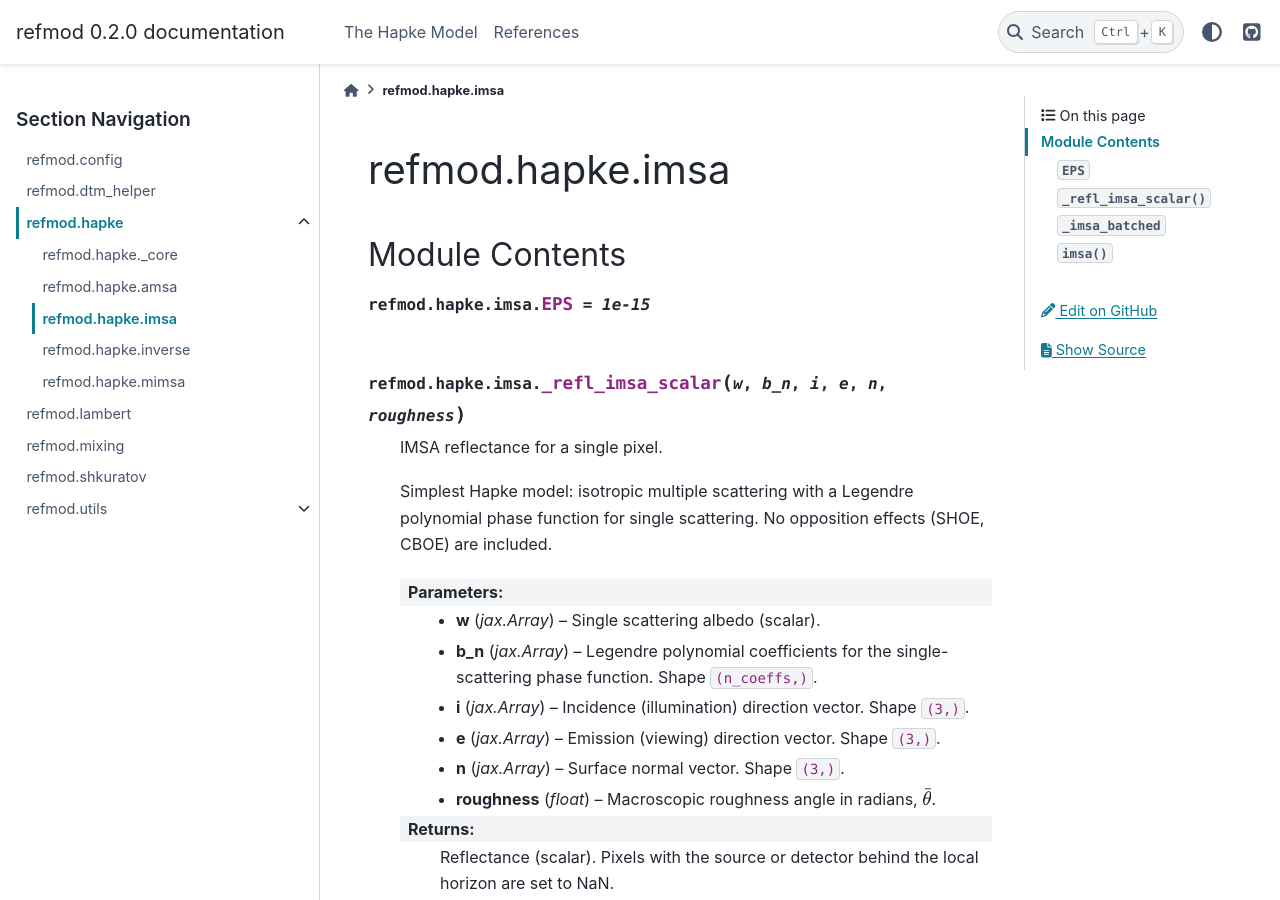
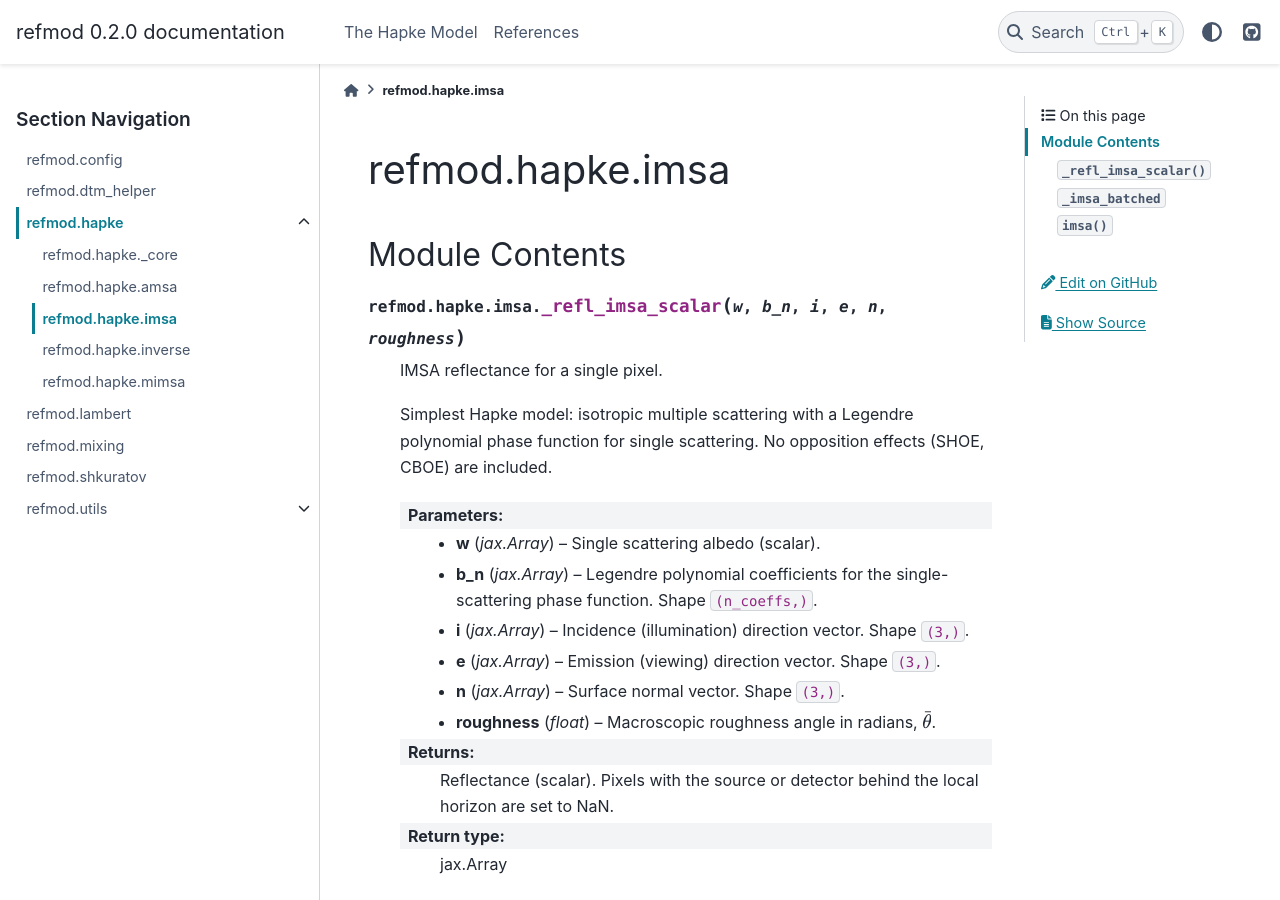
Before and after one commit to arunoruto/reflectance-models, a Sphinx documentation site: the page built from docs/source/autoapi/refmod/hapke/imsa/index.rst, in a window 1280 px wide and 900 px high. Built offline with Sphinx 7.4.7 and the PyData theme 0.15.4, drawn with Linux system fonts in a browser that asks for light colours.

Commit message:
docs: update AMSA docs and sync autoapi stubs

```diff
--- a/docs/source/autoapi/refmod/hapke/_core/index.rst
+++ b/docs/source/autoapi/refmod/hapke/_core/index.rst
@@ -6,14 +6,8 @@ refmod.hapke._core
 
 
 
-
-
 Module Contents
 ---------------
-
-.. py:data:: EPS
-   :value: 1e-15
-
 
 .. py:function:: normalize(v)
 
--- a/docs/source/autoapi/refmod/hapke/amsa/index.rst
+++ b/docs/source/autoapi/refmod/hapke/amsa/index.rst
@@ -10,10 +10,6 @@ refmod.hapke.amsa
 
 Module Contents
 ---------------
-
-.. py:data:: EPS
-   :value: 1e-15
-
 
 .. py:function:: _refl_amsa_scalar(w, b_n, i, e, n, roughness, h_sh, b0_sh, h_cb, b0_cb, a_n = None)
 
--- a/docs/source/autoapi/refmod/hapke/imsa/index.rst
+++ b/docs/source/autoapi/refmod/hapke/imsa/index.rst
@@ -10,10 +10,6 @@ refmod.hapke.imsa
 
 Module Contents
 ---------------
-
-.. py:data:: EPS
-   :value: 1e-15
-
 
 .. py:function:: _refl_imsa_scalar(w, b_n, i, e, n, roughness)
 
--- a/docs/source/autoapi/refmod/hapke/mimsa/index.rst
+++ b/docs/source/autoapi/refmod/hapke/mimsa/index.rst
@@ -10,10 +10,6 @@ refmod.hapke.mimsa
 
 Module Contents
 ---------------
-
-.. py:data:: EPS
-   :value: 1e-15
-
 
 .. py:function:: _refl_mimsa_scalar(w, b_n, i, e, n, roughness, a_n = None)
 
```
Also changed, not shown: docs/source/hapke/amsa.md (+2 -2 lines).
